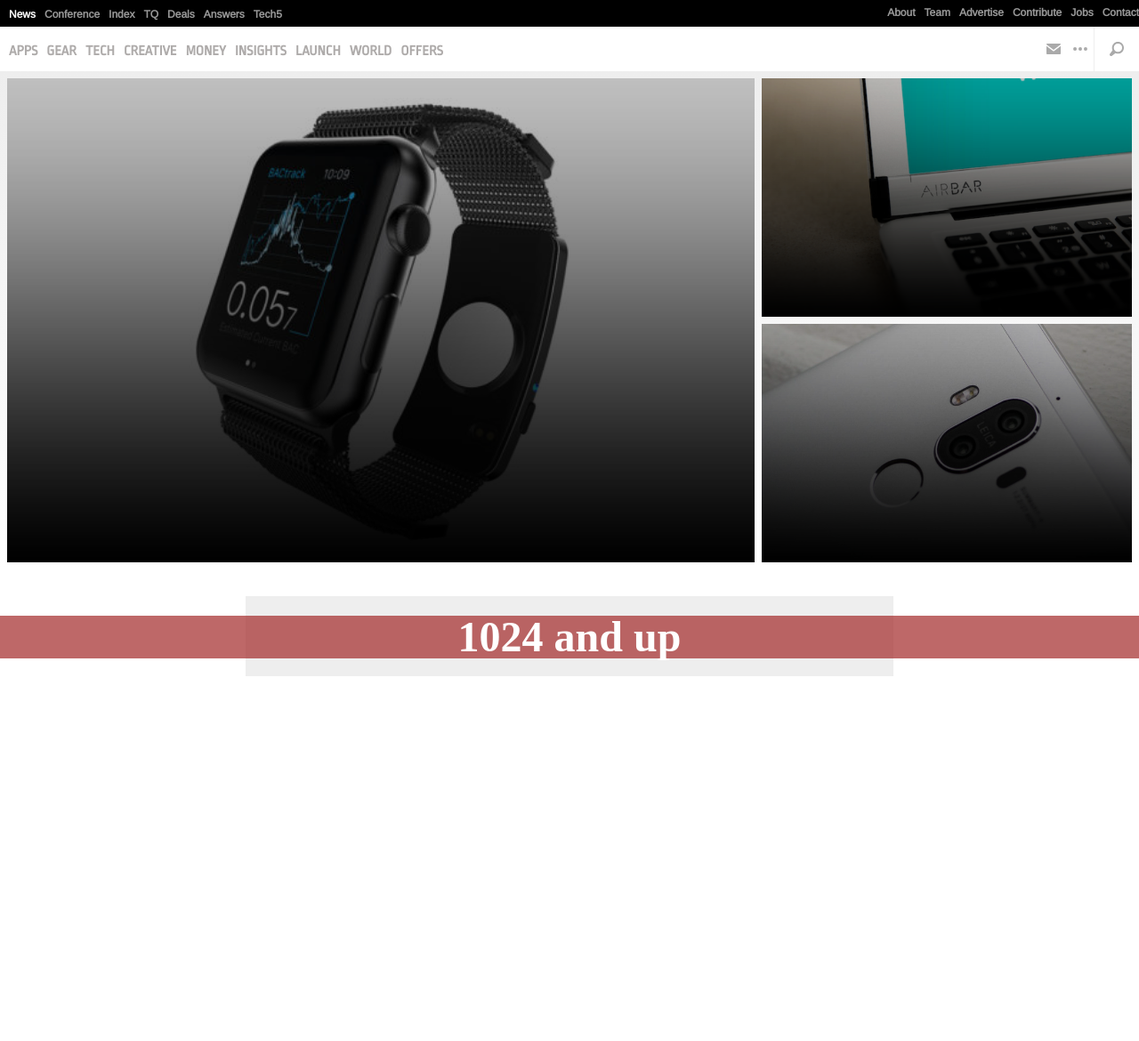
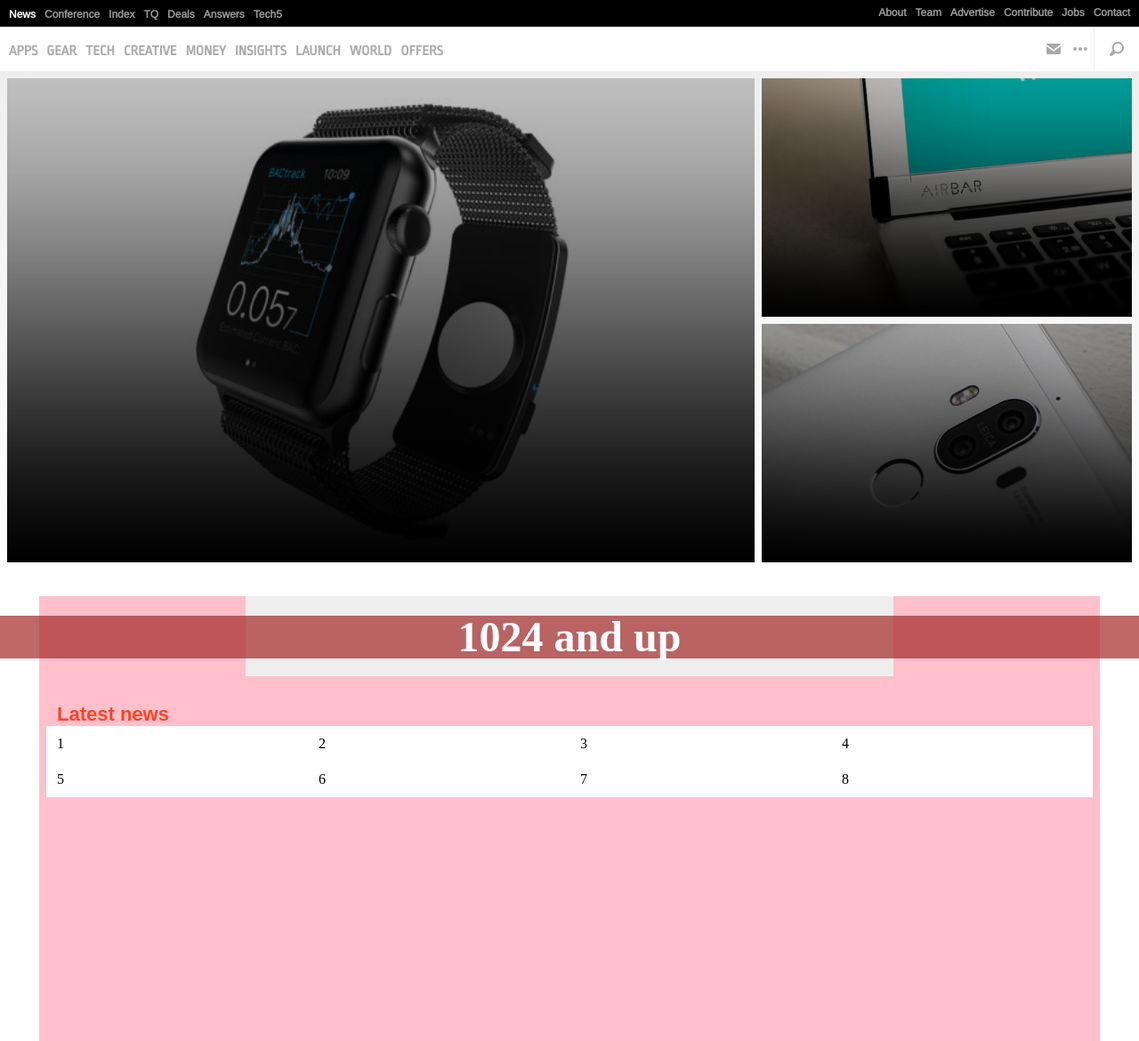
Before and after one commit to 105ron/the-next-web, a website: page index.html in a window 1280 px wide. Shown: the whole page at 89% size. Before the commit the page ends 800 px from the top, so only its background shows below. Drawn offline with nearby package versions, Linux system fonts and the light colour scheme.

Commit message:
basic layout for latest news

```diff
--- a/index.html
+++ b/index.html
@@ -72,10 +72,28 @@
             </article>
           </div>
         </section>
-        <section class="latest">
+        <div class="news-wrapper">
+
           <div class="spacer">
-            <div></div>
+            <div><!-- grey background element--></div>
           </div>
+          <h2>
+            <a href="http://thenextweb.com/latest/">Latest news</a>
+          </h2>
+          <section class="latest">
+          <ul class="latest-list">
+            <li>1</li>
+            <li>2</li>
+            <li>3</li>
+            <li>4</li>
+            <li>5</li>
+            <li>6</li>
+            <li>7</li>
+            <li>8</li>
+          </ul>
+          </section>
+        </div>
+
         </section>
       </div><!-- /.main -->
     </div><!-- /.wrapper -->
--- a/styles.css
+++ b/styles.css
@@ -4,6 +4,10 @@
 }
 body {
   background-color:
+}
+
+a {
+  text-decoration: none;
 }
 
 /*
@@ -56,7 +60,7 @@
 
 #top-nav li:first-child {color: #fff}
 
-#top-nav li:nth-child(7) {margin-right: 10px;}
+#top-nav li:nth-child(8) {margin-right: 10px;}
 
 #top-nav li:hover {color: #fff}
 
@@ -154,6 +158,7 @@
  *****************************************
 */
 
+
 .cover-page {
   padding: 4px;
   background: linear-gradient(top, #eeeeee 0%,#ffffff 100%,#207cca 100%);
@@ -211,6 +216,14 @@
  *****************************************
 */
 
+.news-wrapper {
+  padding: 0 20px;
+  max-width: 1192px;
+  height: 500px;
+  background-color: pink;
+  margin: auto;
+}
+
 .spacer div {
   background-color: #eee;
   margin: 30px auto;
@@ -218,9 +231,47 @@
 
 /*
  *****************************************
+ * Section Header =latest-news
+ *****************************************
+*/
+
+.news-wrapper h2 a {
+  color: #f42;
+  font: 700 22px sans-serif;
+  margin-bottom: 5px;
+}
+
+.latest h2 a:hover {
+  color: #000;
+}
+
+.latest-list {
+  position: relative;
+  left: -12px;
+  display: flex;
+  flex-direction: row;
+  flex-wrap: wrap;
+  width: calc(100% + 24px);
+}
+
+.latest-list li {
+  padding: 12px;
+  background-color: white;
+}
+
+
+/*
+ *****************************************
+ * Section Header =MediaQuery-Reporter Styles
+ *****************************************
+ *****************************************
+ * Section Header =MediaQuery-Reporter Styles
+ *****************************************
+ *****************************************
  * Section Header =MediaQuery-Reporter Styles
  *****************************************
 */
+
 
 body:after {
   content: "less than 320px";
@@ -276,7 +327,7 @@
     /*
    *****************************************
    * Section Header =spacer
-   * MediaQuery "768 to 1024px"
+   * MediaQuery "320 to 480px"
    *****************************************
   */
 
@@ -288,6 +339,20 @@
     height: 50px;
     width: 100%;
   }
+
+    /*
+   *****************************************
+   * Section Header =latest-news
+   * MediaQuery "320 to 480px"
+   *****************************************
+  */
+
+  .latest-list li {
+    flex-basis: 100%;
+    flex-direction: column;
+  }
+
+
 }
 
 @media only screen and (min-width: 480px) {
@@ -350,10 +415,26 @@
    *****************************************
   */
 
+  .spacer {
+    padding: 0;
+  }
+
   .spacer div {
     height: 50px;
     width: 728px;
     /*margin: 30px auto;*/
+  }
+
+  /*
+   *****************************************
+   * Section Header =latest-news
+   * MediaQuery "768 to 1024px"
+   *****************************************
+  */
+
+  .latest-list li {
+    flex-basis: 33.33%;
+    flex-direction: row;
   }
 
 }
@@ -389,9 +470,21 @@
   /*
    *****************************************
    * Section Header =spacer
-   * MediaQuery "768 to 1024px"
+   * MediaQuery "1024 and up"
    *****************************************
   */
 
   .spacer div {height: 90px;}
+
+  /*
+   *****************************************
+   * Section Header =spacer
+   * MediaQuery "1024 and up"
+   *****************************************
+  */
+
+  .latest-list li {
+    flex-basis: 25%
+  }
+
 }
--- a/stylesheets/styles.css
+++ b/stylesheets/styles.css
@@ -4,6 +4,10 @@
 }
 body {
   background-color:
+}
+
+a {
+  text-decoration: none;
 }
 
 /*
@@ -57,7 +61,7 @@
 
 #top-nav li:first-child {color: #fff}
 
-#top-nav li:nth-child(7) {margin-right: 10px;}
+#top-nav li:nth-child(8) {margin-right: 10px;}
 
 #top-nav li:hover {color: #fff}
 
@@ -163,6 +167,7 @@
  *****************************************
 */
 
+
 .cover-page {
   padding: 4px;
   background: -webkit-linear-gradient(top, #eeeeee 0%,#ffffff 100%,#207cca 100%);
@@ -221,6 +226,14 @@
  *****************************************
 */
 
+.news-wrapper {
+  padding: 0 20px;
+  max-width: 1192px;
+  height: 500px;
+  background-color: pink;
+  margin: auto;
+}
+
 .spacer div {
   background-color: #eee;
   margin: 30px auto;
@@ -228,9 +241,53 @@
 
 /*
  *****************************************
+ * Section Header =latest-news
+ *****************************************
+*/
+
+.news-wrapper h2 a {
+  color: #f42;
+  font: 700 22px sans-serif;
+  margin-bottom: 5px;
+}
+
+.latest h2 a:hover {
+  color: #000;
+}
+
+.latest-list {
+  position: relative;
+  left: -12px;
+  display: -webkit-box;
+  display: -ms-flexbox;
+  display: flex;
+  -webkit-box-orient: horizontal;
+  -webkit-box-direction: normal;
+      -ms-flex-direction: row;
+          flex-direction: row;
+  -ms-flex-wrap: wrap;
+      flex-wrap: wrap;
+  width: calc(100% + 24px);
+}
+
+.latest-list li {
+  padding: 12px;
+  background-color: white;
+}
+
+
+/*
+ *****************************************
+ * Section Header =MediaQuery-Reporter Styles
+ *****************************************
+ *****************************************
+ * Section Header =MediaQuery-Reporter Styles
+ *****************************************
+ *****************************************
  * Section Header =MediaQuery-Reporter Styles
  *****************************************
 */
+
 
 body:after {
   content: "less than 320px";
@@ -288,7 +345,7 @@
     /*
    *****************************************
    * Section Header =spacer
-   * MediaQuery "768 to 1024px"
+   * MediaQuery "320 to 480px"
    *****************************************
   */
 
@@ -300,6 +357,24 @@
     height: 50px;
     width: 100%;
   }
+
+    /*
+   *****************************************
+   * Section Header =latest-news
+   * MediaQuery "320 to 480px"
+   *****************************************
+  */
+
+  .latest-list li {
+    -ms-flex-preferred-size: 100%;
+        flex-basis: 100%;
+    -webkit-box-orient: vertical;
+    -webkit-box-direction: normal;
+        -ms-flex-direction: column;
+            flex-direction: column;
+  }
+
+
 }
 
 @media only screen and (min-width: 480px) {
@@ -364,10 +439,30 @@
    *****************************************
   */
 
+  .spacer {
+    padding: 0;
+  }
+
   .spacer div {
     height: 50px;
     width: 728px;
     /*margin: 30px auto;*/
+  }
+
+  /*
+   *****************************************
+   * Section Header =latest-news
+   * MediaQuery "768 to 1024px"
+   *****************************************
+  */
+
+  .latest-list li {
+    -ms-flex-preferred-size: 33.33%;
+        flex-basis: 33.33%;
+    -webkit-box-orient: horizontal;
+    -webkit-box-direction: normal;
+        -ms-flex-direction: row;
+            flex-direction: row;
   }
 
 }
@@ -403,9 +498,22 @@
   /*
    *****************************************
    * Section Header =spacer
-   * MediaQuery "768 to 1024px"
+   * MediaQuery "1024 and up"
    *****************************************
   */
 
   .spacer div {height: 90px;}
+
+  /*
+   *****************************************
+   * Section Header =spacer
+   * MediaQuery "1024 and up"
+   *****************************************
+  */
+
+  .latest-list li {
+    -ms-flex-preferred-size: 25%;
+        flex-basis: 25%
+  }
+
 }
```
